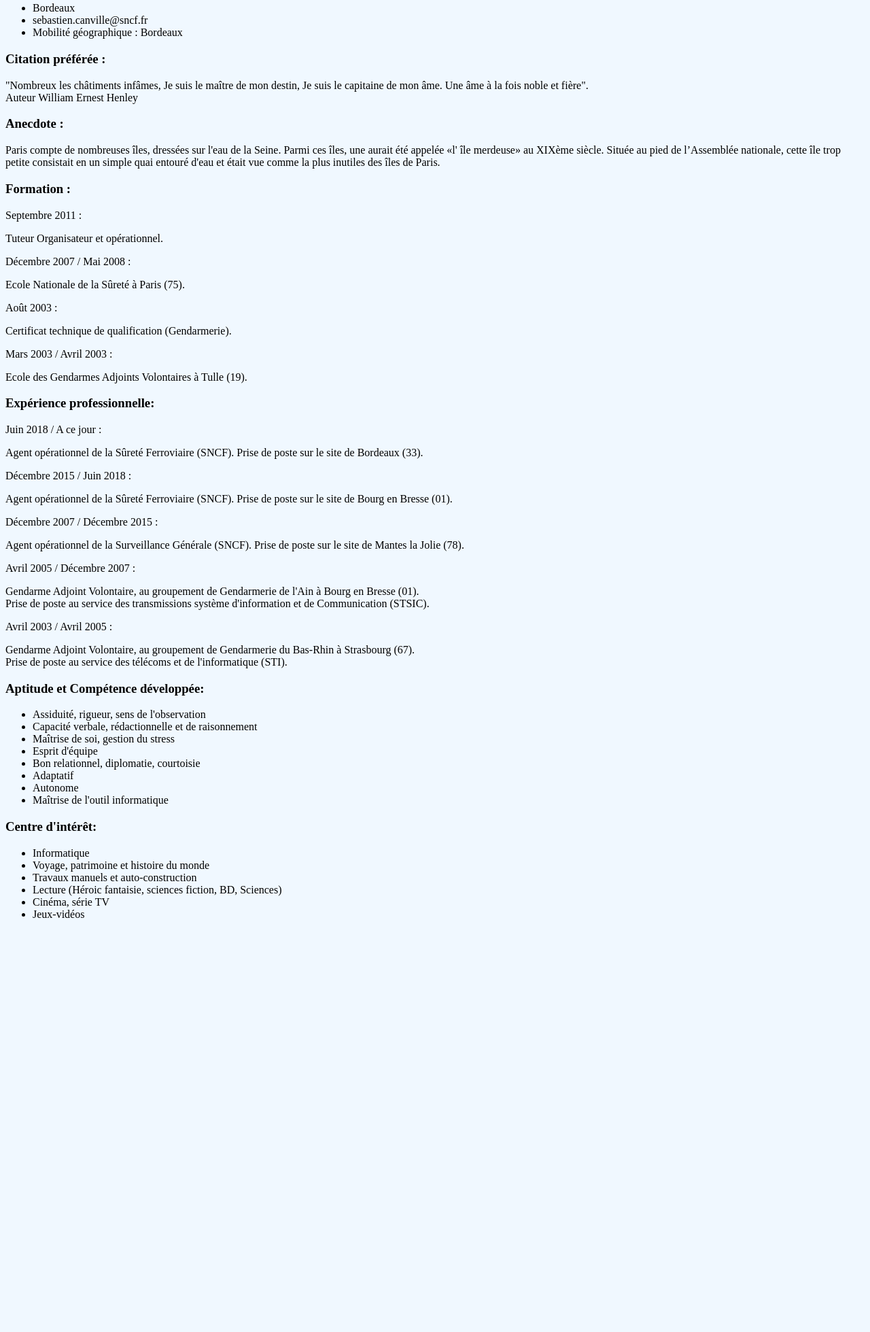
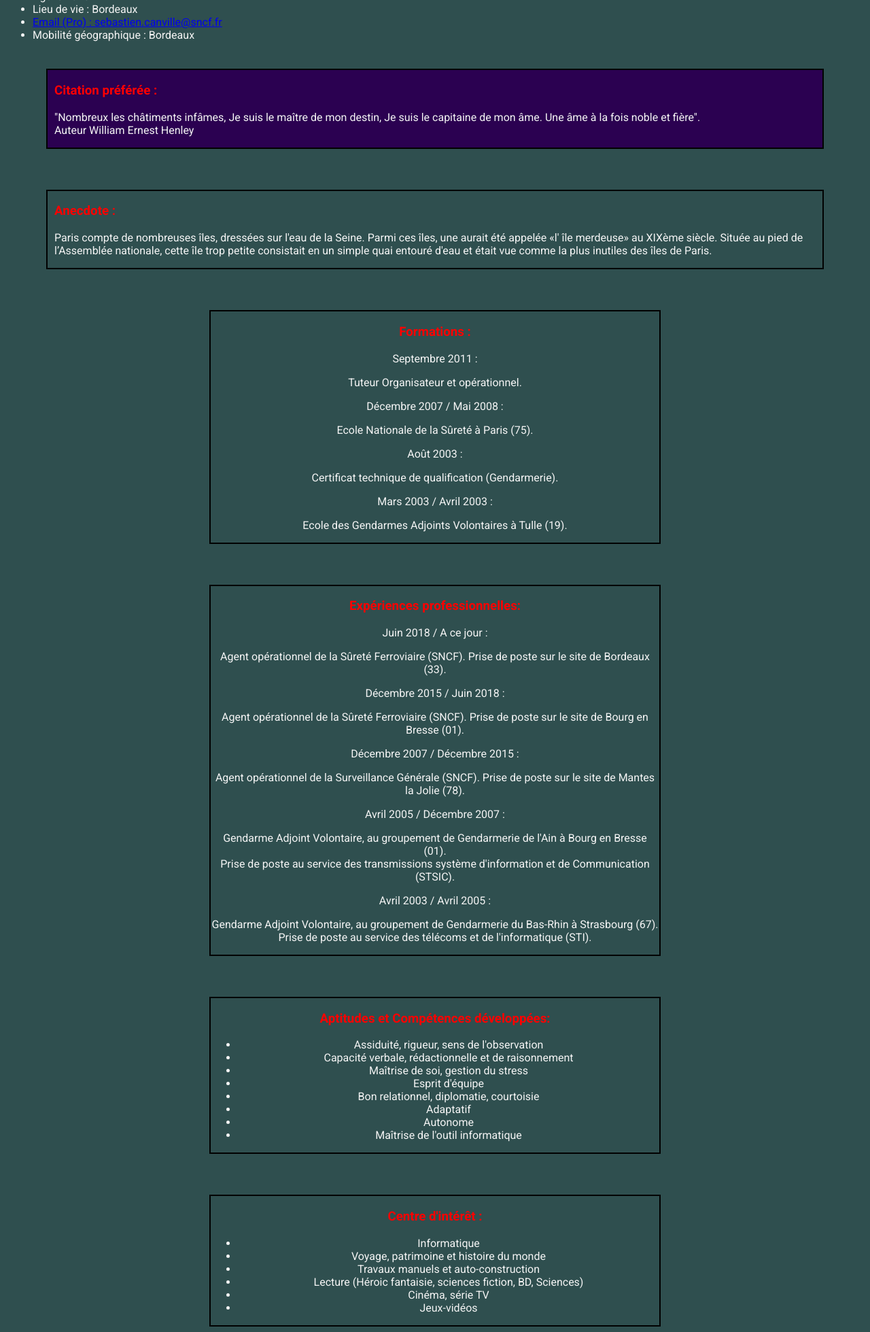
Before and after one commit to SebastienCANVILLE/CVessai, a plain HTML site: page index.html in a window 1280 px wide. Shown: the part 403-2362 px from the top of the page at 68% size. Before the commit the page ends 1773 px from the top, so only its background shows below. Drawn offline with Linux system fonts and the light colour scheme.

Commit message:
finalisation partielle du cv

```diff
--- a/index.html
+++ b/index.html
@@ -32,9 +32,9 @@
     <div class="Informations personnelles">
         <h3>Informations personnelles :</h3>
             <ul>
-                <li>37 ans</li>
-                <li>Bordeaux</li>
-                <li>sebastien.canville@sncf.fr</li>
+                <li>Age: 37 ans</li>
+                <li>Lieu de vie : Bordeaux</li>
+                <li><a href="mailto:sebastien.canville@sncf.fr">Email (Pro) : sebastien.canville@sncf.fr</a></li>
                 <li>Mobilité géographique : Bordeaux</li>
             </ul>
 
@@ -48,11 +48,16 @@
 
     </div>
 
+    <div class="Anecdote">
 
         <h3>Anecdote :</h3>
         <p>Paris compte de nombreuses îles, dressées sur l'eau de la Seine. Parmi ces îles, une aurait été appelée «l' île merdeuse» au XIXème siècle. Située au pied de l’Assemblée nationale, cette île trop petite consistait en un simple quai entouré d'eau et était vue comme la plus inutiles des îles de Paris.</p>
 
-    <h3>Formation :</h3>
+    </div>
+
+    <div class="Formation">
+
+        <h3>Formations :</h3>
 
         <p>Septembre 2011 :</p>
         <p>Tuteur Organisateur et opérationnel.</p>
@@ -63,7 +68,11 @@
         <p>Mars 2003 / Avril 2003 :</p>
         <p>Ecole des Gendarmes Adjoints Volontaires à Tulle (19).</p>
 
-    <h3>Expérience professionnelle:</h3></u>
+    </div>
+
+    <div class="Expériences">
+
+        <h3>Expériences professionnelles:</h3></u>
 
         <p>Juin 2018 / A ce jour :</p>
         <p>Agent opérationnel de la Sûreté Ferroviaire (SNCF). Prise de poste sur le site de Bordeaux (33).</p>
@@ -78,7 +87,12 @@
         <p>Gendarme Adjoint Volontaire, au groupement de Gendarmerie du Bas-Rhin à Strasbourg (67).<br />
         Prise de poste au service des télécoms et de l'informatique (STI).</p>
 
-    <h3> Aptitude et Compétence développée:</h3>
+    </div>
+
+    <div class="ACD">
+
+        <h3> Aptitudes et Compétences développées:</h3>
+
         <ul>
             <li>Assiduité, rigueur, sens de l'observation</li>
             <li>Capacité verbale, rédactionnelle et de raisonnement</li>
@@ -90,7 +104,11 @@
             <li>Maîtrise de l'outil informatique</li>
         </ul>
 
-    <h3>Centre d'intérêt:</h3>
+    </div>
+
+    <div class="CI">
+
+        <h3>Centre d'intérêt :</h3>
 
         <ul>
             <li>Informatique</li>
@@ -101,6 +119,8 @@
             <li>Jeux-vidéos</li>
         </ul>
 
+    </div>
+
 </body>
 
 </html>
--- a/style.css
+++ b/style.css
@@ -1,29 +1,102 @@
 body
 {
-    background-color: aliceblue;
+    background-color: darkslategray;
+    font-family: 'Roboto', Arial, Helvetica, sans-serif;
+    color: whitesmoke;
+}
 
-}
 
 h1
 {
     text-align: center;
-    font-family: 'Roboto', Arial, Helvetica, sans-serif;
 }
 
 h2
 {
     text-align: center;
-    font-family: 'Roboto', Arial, Helvetica, sans-serif;
     color: red;
 }
 
 .photo
 {
+    border-radius: 5px;
+    border-color: black;
     width: 200px;
     height: 200px;
+
 }
 
 .Informations personnelles
 {
+    margin-top: 20px;
+    margin-left: 30px;
+}
+
+.citation
+{
+    border: 2px solid black;
+    background-color: rgb(43, 1, 81);
+    padding-left: 10px;
+    margin-left: 60px;
+    margin-right: 60px;
+    margin-top: 40px;
+}
+
+.Anecdote
+{
+    border: 2px solid black;
+    padding-left: 10px;
+    margin-left: 60px;
+    margin-top: 60px;
+    margin-right: 60px;
+}
+
+.Formation
+{
+    border: 2px solid black;
+    margin-top: 40px;
+    margin-left: 10px;
+    text-align: center;
+    margin-left: 300px;
+    margin-top: 60px;
+    margin-right: 300px;
 
 }
+
+.Expériences
+{
+    border: 2px solid black;
+    margin-top: 40px;
+    margin-left: 10px;
+    text-align: center;
+    margin-left: 300px;
+    margin-top: 60px;
+    margin-right: 300px;
+}
+
+.ACD
+{
+    border: 2px solid black;
+    margin-top: 40px;
+    margin-left: 10px;
+    text-align: center;
+    margin-left: 300px;
+    margin-top: 60px;
+    margin-right: 300px;
+}
+
+.CI
+{
+    border: 2px solid black;
+    margin-top: 40px;
+    margin-left: 10px;
+    text-align: center;
+    margin-left: 300px;
+    margin-top: 60px;
+    margin-right: 300px;
+}
+
+h3
+{
+    color: red;
+}
```
Also changed, not shown: photo.jpg (deleted). Lines whose indentation alone changed are shown as unchanged.
